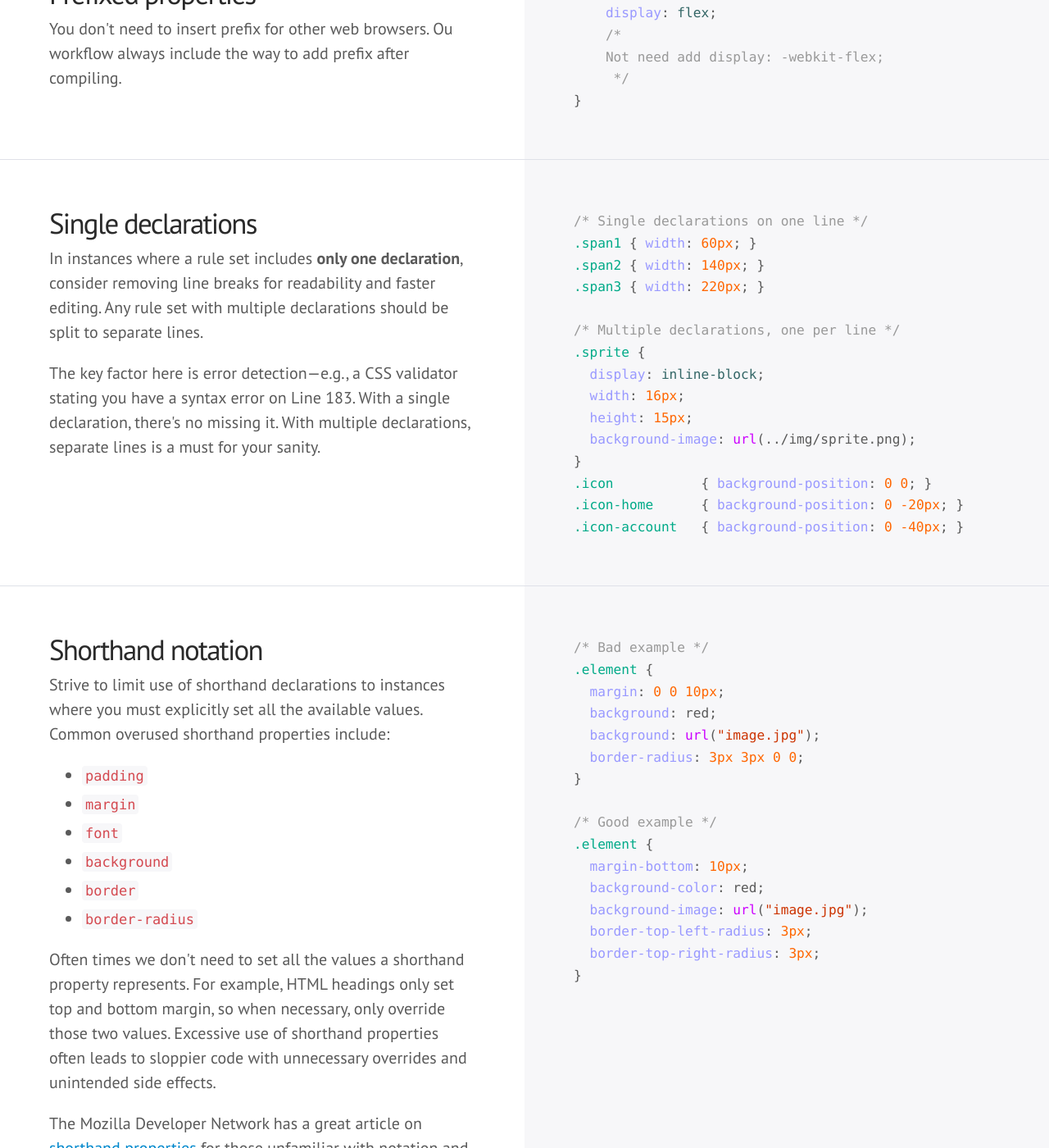
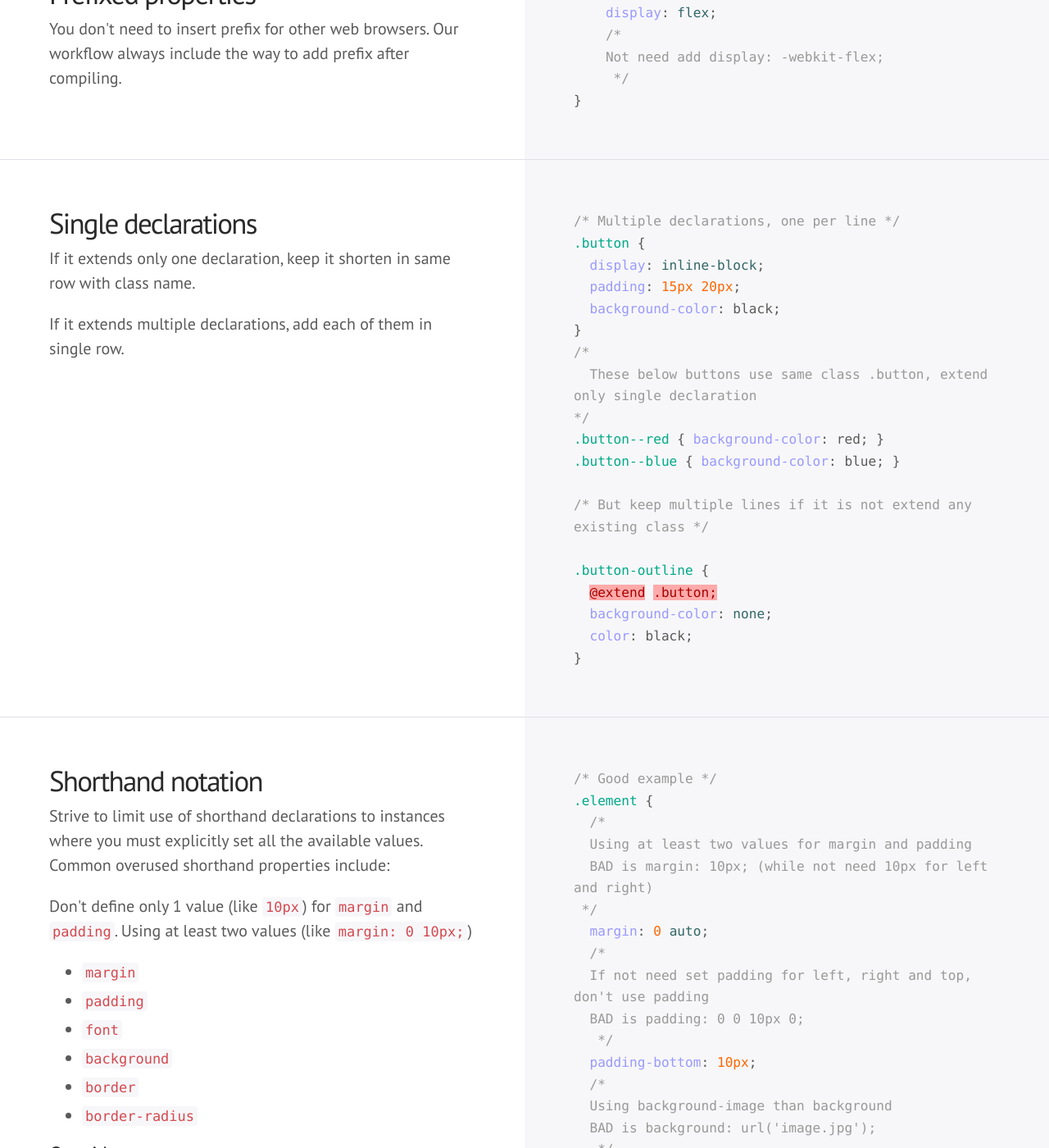
Before and after one commit to Solis-Lab-Solution/code-standards, a Jekyll site: the page built from index.html, in a window 1280 px wide and 1400 px high, scrolled down 7038 px. Shown: the whole window at 82% size. Built offline with Jekyll 4.4.1, drawn with Linux system fonts in a browser that asks for light colours; some web fonts are replaced; Markdown is read by kramdown in place of the engine named in the settings; comment, search, counter and statistics services are not loaded; some of the changed text lies outside the part shown.

Commit message:
Update SCSS rules

```diff
--- a/_includes/css/media-queries.css
+++ b/_includes/css/media-queries.css
@@ -1,5 +1,5 @@
 .hero__item {
-  @xtend .headline;
+  @extend .headline;
   width: 100%;
   /*
     Keep to use @media inside class in SCSS
--- a/_includes/css/shorthand.css
+++ b/_includes/css/shorthand.css
@@ -1,16 +1,23 @@
-/* Bad example */
-.element {
-  margin: 0 0 10px;
-  background: red;
-  background: url("image.jpg");
-  border-radius: 3px 3px 0 0;
-}
-
 /* Good example */
 .element {
-  margin-bottom: 10px;
-  background-color: red;
-  background-image: url("image.jpg");
+  /*
+  Using at least two values for margin and padding
+  BAD is margin: 10px; (while not need 10px for left and right)
+ */
+  margin: 0 auto;
+  /*
+  If not need set padding for left, right and top, don't use padding
+  BAD is padding: 0 0 10px 0;
+   */
+  padding-bottom: 10px;
+  /*
+  Using background-image than background
+  BAD is background: url('image.jpg');
+   */
+  background-image: url('image.jpg');
+  /*
+  If border-radius has 4 values while you define two only, avoid using border-radius
+   */
   border-top-left-radius: 3px;
   border-top-right-radius: 3px;
 }
--- a/_includes/css/single-declarations.css
+++ b/_includes/css/single-declarations.css
@@ -1,15 +1,19 @@
-/* Single declarations on one line */
-.span1 { width: 60px; }
-.span2 { width: 140px; }
-.span3 { width: 220px; }
+/* Multiple declarations, one per line */
+.button {
+  display: inline-block;
+  padding: 15px 20px;
+  background-color: black;
+}
+/*
+  These below buttons use same class .button, extend only single declaration
+*/
+.button--red { background-color: red; }
+.button--blue { background-color: blue; }
 
-/* Multiple declarations, one per line */
-.sprite {
-  display: inline-block;
-  width: 16px;
-  height: 15px;
-  background-image: url(../img/sprite.png);
+/* But keep multiple lines if it is not extend any existing class */
+
+.button-outline {
+  @extend .button;
+  background-color: none;
+  color: black;
 }
-.icon           { background-position: 0 0; }
-.icon-home      { background-position: 0 -20px; }
-.icon-account   { background-position: 0 -40px; }
--- a/index.html
+++ b/index.html
@@ -188,7 +188,7 @@ layout: default
 <div class="section" id="css-prefixed-properties">
   <div class="col">
     <h3>Prefixed properties</h3>
-    <p>You don't need to insert prefix for other web browsers. Ou workflow always include the way to add prefix after compiling.</p>
+    <p>You don't need to insert prefix for other web browsers. Our workflow always include the way to add prefix after compiling.</p>
   </div>
   <div class="col">
     {% highlight css %}{% include css/prefixed-properties.css %}{% endhighlight %}
@@ -198,8 +198,8 @@ layout: default
 <div class="section" id="css-single-declarations">
   <div class="col">
     <h3>Single declarations</h3>
-    <p>In instances where a rule set includes <strong>only one declaration</strong>, consider removing line breaks for readability and faster editing. Any rule set with multiple declarations should be split to separate lines.</p>
-    <p>The key factor here is error detection—e.g., a CSS validator stating you have a syntax error on Line 183. With a single declaration, there's no missing it. With multiple declarations, separate lines is a must for your sanity.</p>
+    <p>If it extends only one declaration, keep it shorten in same row with class name.</p>
+    <p>If it extends multiple declarations, add each of them in single row.</p>
   </div>
   <div class="col">
     {% highlight css %}{% include css/single-declarations.css %}{% endhighlight %}
@@ -210,15 +210,17 @@ layout: default
   <div class="col">
     <h3>Shorthand notation</h3>
     <p>Strive to limit use of shorthand declarations to instances where you must explicitly set all the available values. Common overused shorthand properties include:</p>
+    <p>Don't define only 1 value (like <code>10px</code>) for <code>margin</code> and <code>padding</code>. Using at least two values (like <code>margin: 0 10px;</code>)</p>
     <ul>
+      <li><code>margin</code></li>
       <li><code>padding</code></li>
-      <li><code>margin</code></li>
       <li><code>font</code></li>
       <li><code>background</code></li>
       <li><code>border</code></li>
       <li><code>border-radius</code></li>
     </ul>
-    <p>Often times we don't need to set all the values a shorthand property represents. For example, HTML headings only set top and bottom margin, so when necessary, only override those two values. Excessive use of shorthand properties often leads to sloppier code with unnecessary overrides and unintended side effects.</p>
+    <h4>Override</h4>
+    <p>In mobile, you define <code>margin: 0 auto</code>, so in large screen, you need to override <code>margin-top</code> only. Don't use `<code>margin</code>. Use <code>margin-top</code> is better way.</p>
     <p>The Mozilla Developer Network has a great article on <a href="https://developer.mozilla.org/en-US/docs/Web/CSS/Shorthand_properties">shorthand properties</a> for those unfamiliar with notation and behavior.</p>
   </div>
   <div class="col">
```
